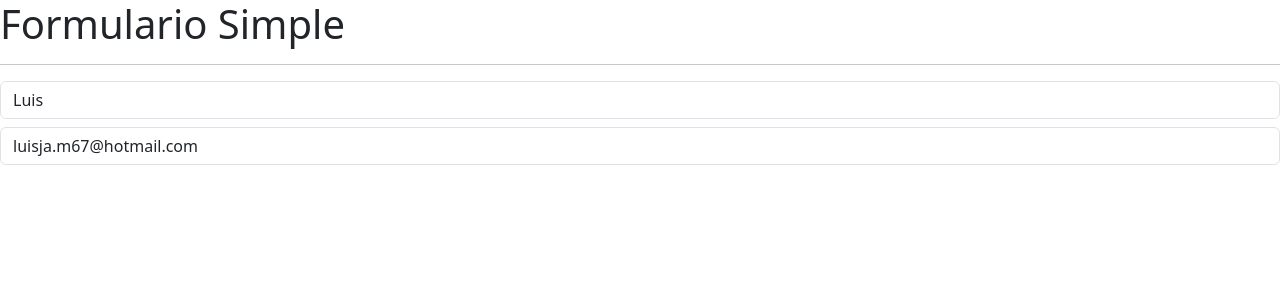
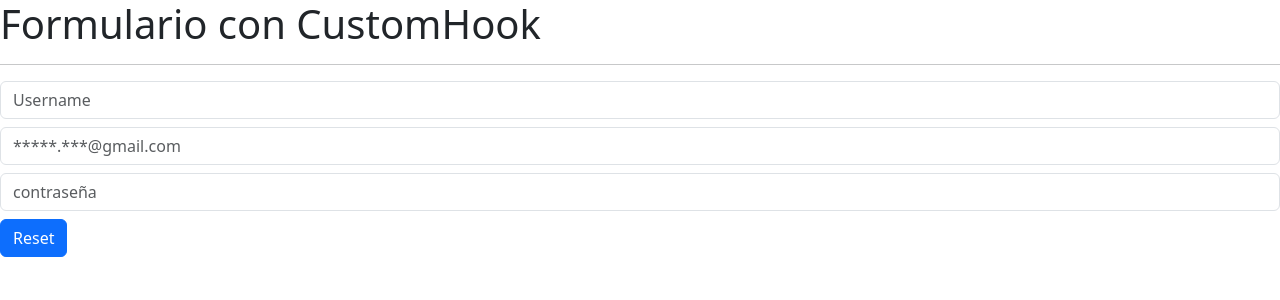
Before and after one commit to LuisJavier55/05-HOOKNEW, a React (Vite) app: page / in a window 1280 px wide. Shown: the top 300 px of the page. Built offline with nearby package versions, Linux system fonts and the light colour scheme.

Commit message:
implementacion de UseForm, FormConCustomHook

```diff
--- /dev/null
+++ b/src/02-useEffect/FormConCustomHook.jsx
@@ -0,0 +1,56 @@
+// eslint-disable-next-line no-unused-vars
+import { useEffect, useState } from "react"
+import { useForm } from "../hooks/useForm"
+
+
+//componenete
+export const FormConCustomHook = () => {
+
+// eslint-disable-next-line no-unused-vars
+const {objet,onInputCange,username,email,password,restablValor} =  useForm({
+  username:'',
+  email:'',
+  password:''
+})
+
+
+
+
+  return (
+    <>
+
+        <h1>Formulario con CustomHook</h1>
+
+        <hr />
+
+        <input
+        type="text"
+        className="form-control"
+        placeholder="Username"
+        name="username"
+        value={username}
+        onChange={onInputCange}/>
+
+
+<input
+        type="email"
+        className="form-control mt-2"
+        placeholder="*****.***@gmail.com"
+        name="email"
+        value={email}
+        onChange={onInputCange}/>
+
+<input
+        type="password"
+        className="form-control mt-2"
+        placeholder="contraseña"
+        name="password"
+        value={password}
+        onChange={onInputCange}/>
+
+
+   <button onClick={restablValor} className="btn btn-primary mt-2">Reset</button>
+
+    </>
+  )
+}
--- /dev/null
+++ b/src/hooks/useForm.js
@@ -0,0 +1,43 @@
+import { useState } from "react";
+
+
+export const useForm = (valorinicial={}) => {
+
+
+    const [objet, setObjet] = useState(valorinicial);
+
+
+
+      const onInputCange = ({target}) =>{ //Funcion de escucha; obtener los valores escritos de los imput
+
+        const {name,value} = target; //desetructuracion  de target; obteniendo nombre y valor de nuestro input
+        console.log({name,value});
+
+        setObjet({ // cambio al renderizar
+          ...objet,
+          [name]:value // propiedad computada; cambia el valor del componente renderiado
+        })
+
+      }
+
+      const restablValor = ()=>{
+        //primera forma de borrar datos del input es enviando el objerto con sus valores vacios
+                        /* setObjet({
+                                username:'',
+                                email:'',
+                                password:''
+                            })*/
+
+        //segunda forma otorgando el valor inicial que tenemos en nuestro useForm, es es objeto vacio
+
+        setObjet(valorinicial)
+
+      }
+
+  return {
+    ...objet,
+    objet,
+    onInputCange,
+    restablValor
+  }
+}
--- a/src/main.jsx
+++ b/src/main.jsx
@@ -1,12 +1,12 @@
 import { StrictMode } from 'react'
 import { createRoot } from 'react-dom/client'
+import { FormConCustomHook } from './02-useEffect/FormConCustomHook'
 // import { CounterApp } from './01-useState/CounterApp'
-// import { CounterWithCustomHook } from './01-useState/CounterWithCustomHook'
-import { SimpleForm } from './02-useEffect/SimpleForm'
+// import { SimpleForm } from './02-useEffect/SimpleForm'
 //import { HooksApp } from './HooksApp.jsx'
 
 createRoot(document.getElementById('root')).render(
   <StrictMode>
-    <SimpleForm/>
+    <FormConCustomHook/>
   </StrictMode>,
 )
```
